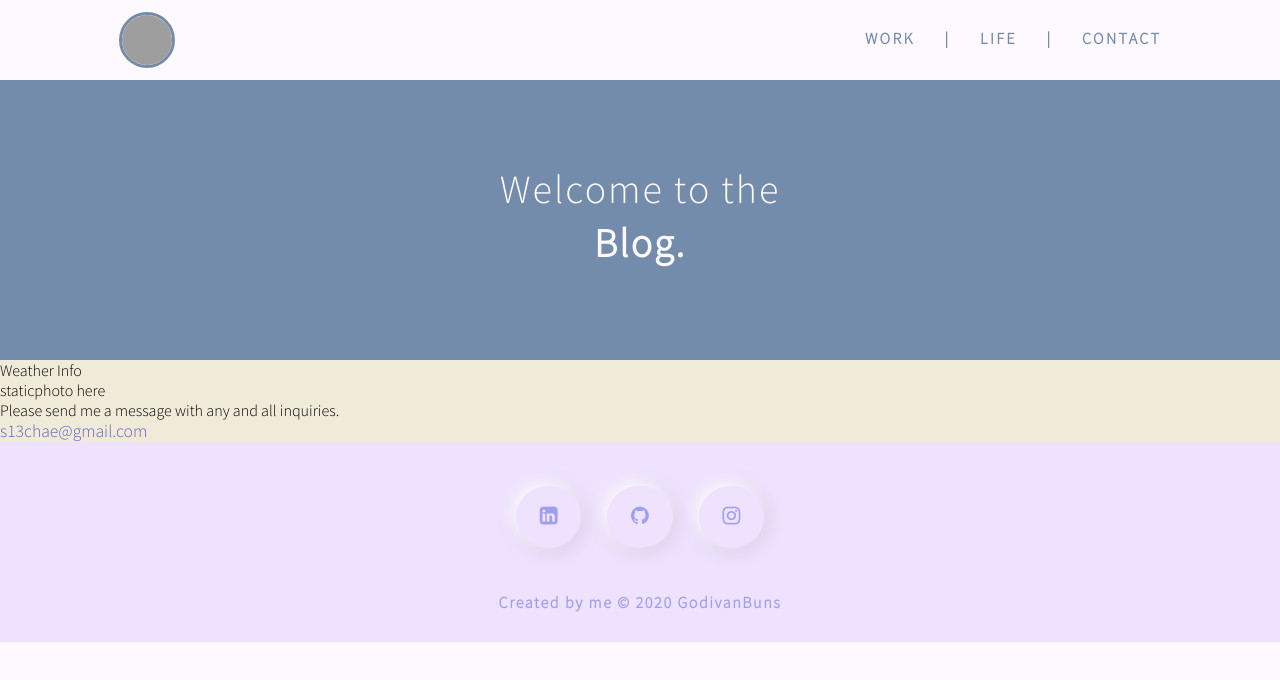
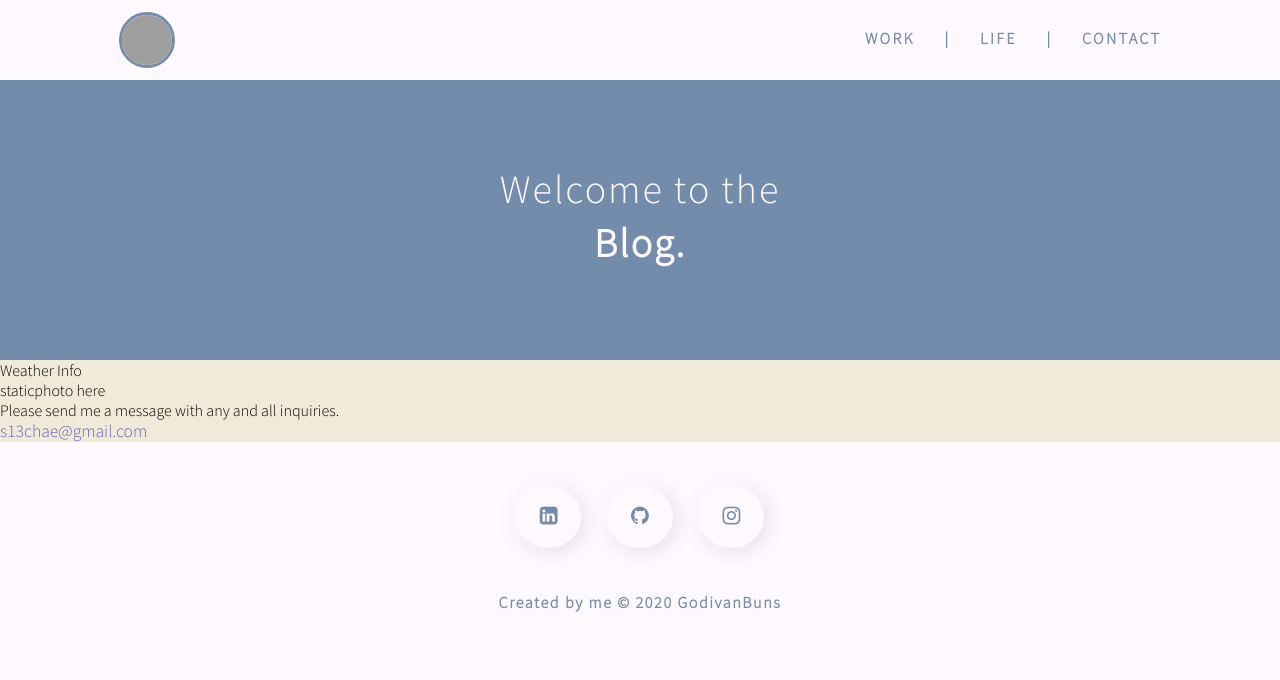
Before and after one commit to DivaGodiva/BB-Log, a React (Create React App) app: page /contact in a window 1280 px wide. Shown: the top 680 px of the page. Built offline with nearby package versions, Linux system fonts and the light colour scheme; grey boxes are pictures that could not be loaded.

Commit message:
WIP footer colors

```diff
--- a/src/styles/footer.css
+++ b/src/styles/footer.css
@@ -1,6 +1,6 @@
 .footercontainer {
   height: 12.5em;
-  background-color: #efe2ff;
+  background-color: #FEF9FF;
   padding: 1em;
 }
 
@@ -17,7 +17,7 @@
 }
 
 .socials {
-  box-shadow: -.25em -.25em 1em #ffffff, .1em .1em 1.25em #cbc0d9;
+  box-shadow: -.25em -.25em 1em #ffffff, .1em .1em 1.25em #d8d4d9;
   padding: 1.3em 1.5em 1.3em 1.5em;
   border-radius: 50%;
   margin-left: .8em;
@@ -25,7 +25,7 @@
 }
 
 .socials:hover {
-  box-shadow: inset -.25em -.25em 1em #ffffff, inset .1em .1em 1.25em #cbc0d9;
+  box-shadow: inset -.25em -.25em 1em #ffffff, inset .1em .1em 1.25em #d8d4d9;
   padding: 1.3em 1.5em 1.3em 1.5em;
   border-radius: 50%;
   margin-left: .8em;
@@ -34,7 +34,7 @@
 
 .fa {
   font-size: 1.3em;
-  color: #9F9FED;
+  color: #748CAB;
 }
 
 .copyrightcontainer {
@@ -44,5 +44,5 @@
 .copyright {
   font-weight: bold;
   letter-spacing: .1em;
-  color: #9F9FED;
+  color: #748CAB;
 }
```
